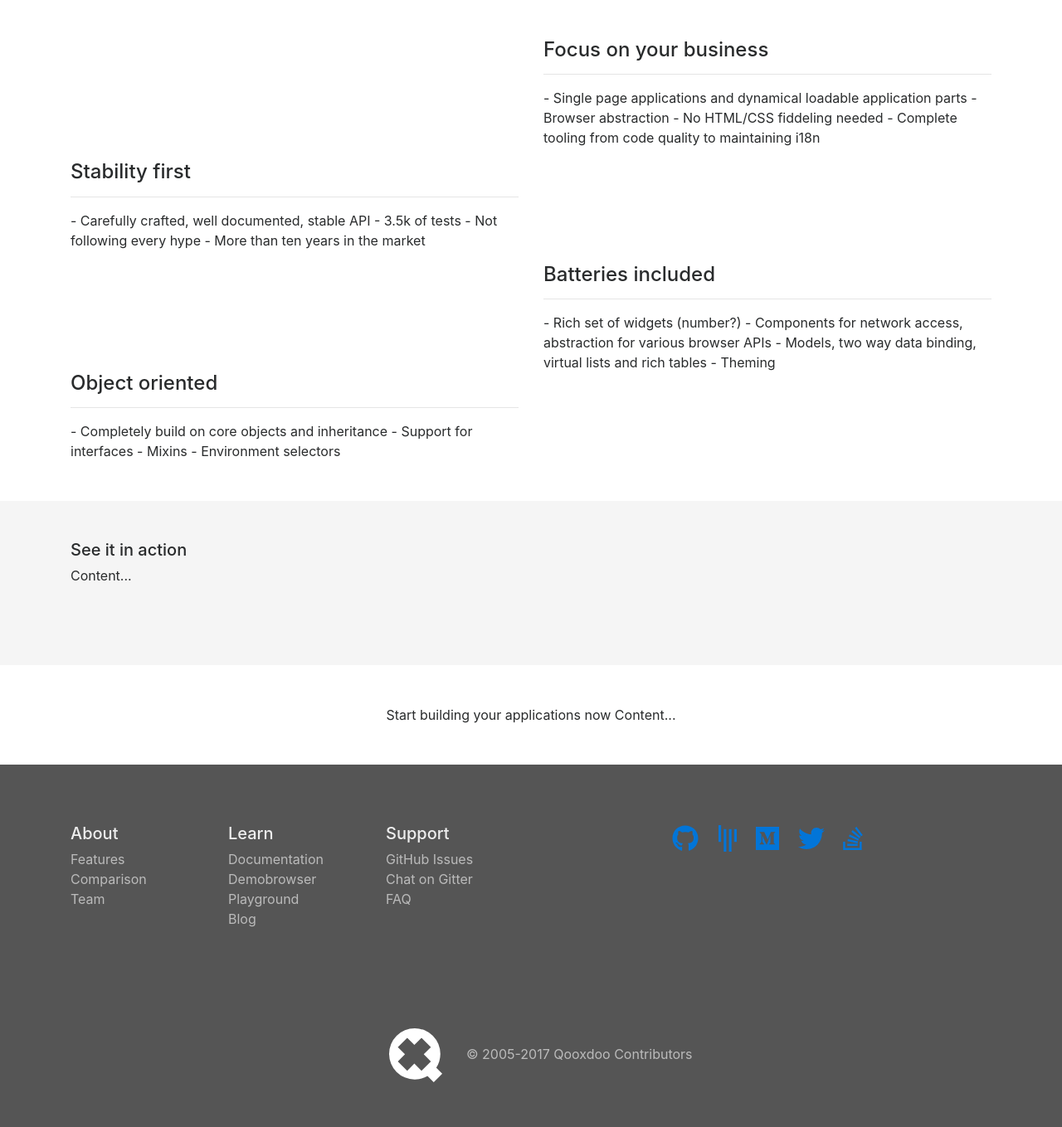
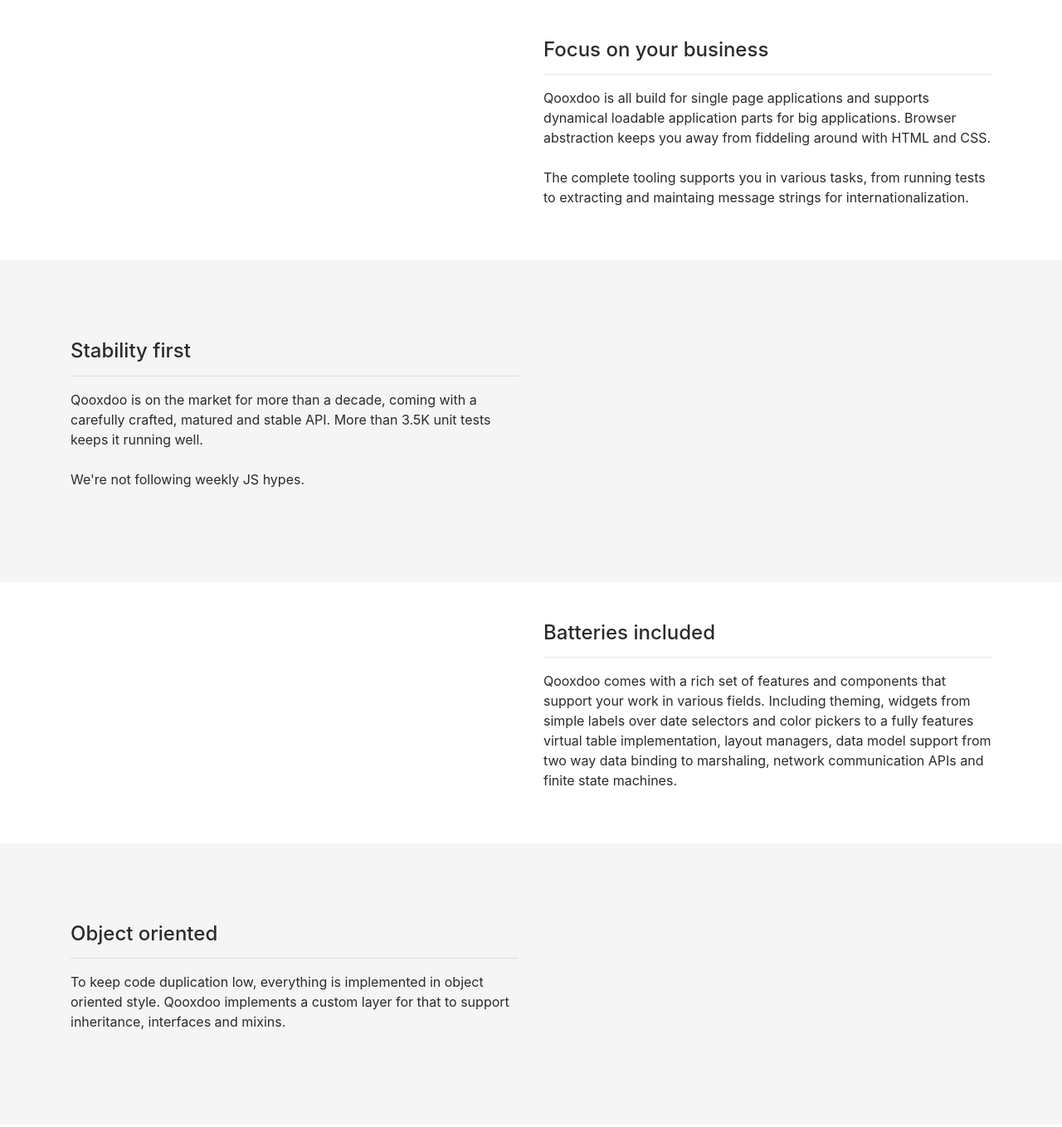
Before and after one commit to cajus/qx-website, a plain HTML site: page Q/index.html in a window 1280 px wide. Shown: the part 507-1866 px from the top of the page at 83% size. Drawn offline with nearby package versions, Linux system fonts and the light colour scheme.

Commit message:
Updated index

```diff
--- a/Q/index.html
+++ b/Q/index.html
@@ -77,67 +77,105 @@
           <h4>Focus on your business</h4>
           <hr/>
           <p>
-           - Single page applications and dynamical loadable application parts
-           - Browser abstraction
-           - No HTML/CSS fiddeling needed
-           - Complete tooling from code quality to maintaining i18n
+           Qooxdoo is all build for single page applications and supports
+           dynamical loadable application parts for big applications. Browser
+           abstraction keeps you away from fiddeling around with HTML and CSS.
+           <br>
+           <br>
+           The complete tooling supports you in various tasks, from
+           running tests to extracting and maintaing message strings for
+           internationalization.
           </p>
         </div>
       </div>
+    </div>
 
+    <div class="container-fluid py-5" style="background-color: #F5F5F5">
+      <div class="container py-5">
         <div class="row">
           <div class="col-md">
             <h4>Stability first</h4>
             <hr/>
             <p>
-           - Carefully crafted, well documented, stable API
-           - 3.5k of tests
-           - Not following every hype
-           - More than ten years in the market
+              Qooxdoo is on the market for more than a decade, coming with
+              a carefully crafted, matured and stable API. More than 3.5K
+              unit tests keeps it running well.
+              <br>
+              <br>
+              We're not following weekly JS hypes.
             </p>
           </div>
           <div class="col-md">
           </div>
         </div>
+      </div>
+    </div>
 
+    <div class="container py-5">
       <div class="row">
         <div class="col-md">
         </div>
         <div class="col-md">
           <h4>Batteries included</h4>
           <hr/>
-           - Rich set of widgets (number?)
-           - Components for network access, abstraction for various browser APIs
-           - Models, two way data binding, virtual lists and rich tables
-           - Theming
+          <p>
+            Qooxdoo comes with a rich set of features and components that
+            support your work in various fields. Including theming, widgets from simple
+            labels over date selectors and color pickers to a fully features virtual
+            table implementation, layout managers, data model support from two
+            way data binding to marshaling, network communication APIs and
+            finite state machines.
+           </p>
+        </div>
       </div>
     </div>
 
+    <div class="container-fluid py-5" style="background-color: #F5F5F5">
+      <div class="container py-5">
         <div class="row">
           <div class="col-md">
             <h4>Object oriented</h4>
             <hr/>
-           - Completely build on core objects and inheritance
-           - Support for interfaces
-           - Mixins
-           - Environment selectors
+            <p>
+              To keep code duplication low, everything is implemented in object
+              oriented style. Qooxdoo implements a custom layer for that to
+              support inheritance, interfaces and mixins.
+             </p>
           </div>
           <div class="col-md">
           </div>
         </div>
       </div>
+    </div>
 
     <!-- Content part 2 -->
-    <div class="container-fluid py-5" style="background-color: #F5F5F5">
-      <div class="container pb-5">
-        <h5>See it in action</h5>
-        Content...
+    <div class="container-fluid p-5">
+      <div id="carouselExampleIndicators" class="carousel slide mx-auto w-90 p-5" style="max-width: 1000px" data-ride="carousel">
+        <ol class="carousel-indicators">
+          <li data-target="#carouselExampleIndicators" data-slide-to="0" class="active"></li>
+          <li data-target="#carouselExampleIndicators" data-slide-to="1"></li>
+          <li data-target="#carouselExampleIndicators" data-slide-to="2"></li>
+        </ol>
+        <div class="carousel-inner">
+          <div class="carousel-item active">
+            <img class="d-block w-100" src="slide.png" alt="First slide">
+          </div>
+          <div class="carousel-item">
+            <img class="d-block w-100" src="slide.png" alt="Second slide">
+          </div>
+          <div class="carousel-item">
+            <img class="d-block w-100" src="slide.png" alt="Third slide">
           </div>
         </div>
-
-    <div class="container py-5 text-center">
-      <h8>Start building your applications now</h8>
-      Content...
+        <a class="carousel-control-prev" href="#carouselExampleIndicators" role="button" data-slide="prev">
+          <span class="carousel-control-prev-icon" aria-hidden="true"></span>
+          <span class="sr-only">Previous</span>
+        </a>
+        <a class="carousel-control-next" href="#carouselExampleIndicators" role="button" data-slide="next">
+          <span class="carousel-control-next-icon" aria-hidden="true"></span>
+          <span class="sr-only">Next</span>
+        </a>
+      </div>
     </div>
 
     <!-- Footer -->
@@ -181,10 +219,10 @@
                 <h5 style="color: #EEE">Support</h5>
                 <ul class="nav flex-column">
                   <li class="nav-item">
-                    <a class="nav-link p-0 text-nowrap" style="color: #BBB" href="https://github.com/qooxdoo/qooxdoo/issues">GitHub Issues</a>
+                    <a class="nav-link p-0 text-nowrap" style="color: #BBB" href="https://github.com/qooxdoo/qooxdoo/issues">GitHub Issues <span<i class="fas fa-external-link-alt fa-sm" data-fa-transform="up-1 shrink-5"></i></span></a>
                   </li>
                   <li class="nav-item">
-                    <a class="nav-link p-0 text-nowrap" style="color: #BBB" href="https://gitter.im/qooxdoo/qooxdoo">Chat on Gitter</a>
+                    <a class="nav-link p-0 text-nowrap" style="color: #BBB" href="https://gitter.im/qooxdoo/qooxdoo">Chat on Gitter <span<i class="fas fa-external-link-alt fa-sm" data-fa-transform="up-1 shrink-5"></i></a>
                   </li>
                   <li class="nav-item">
                     <a class="nav-link p-0" style="color: #BBB" href="#">FAQ</a>
```
Also changed, not shown: Q/slide.png (added). Lines whose indentation alone changed are shown as unchanged.
